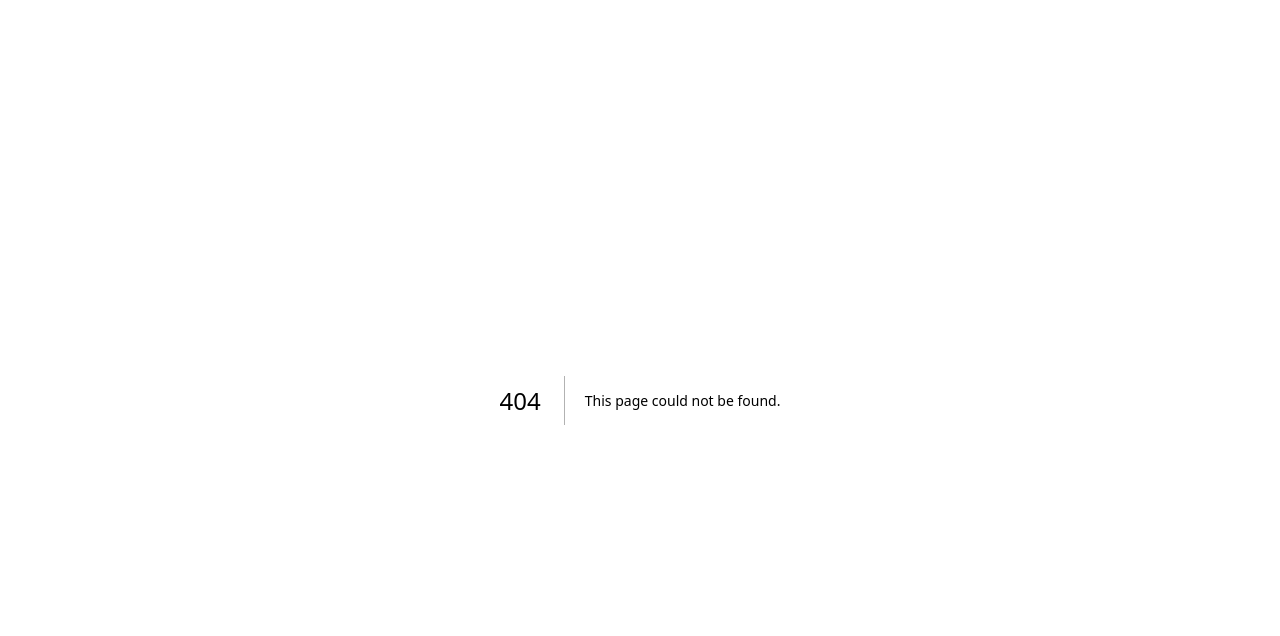
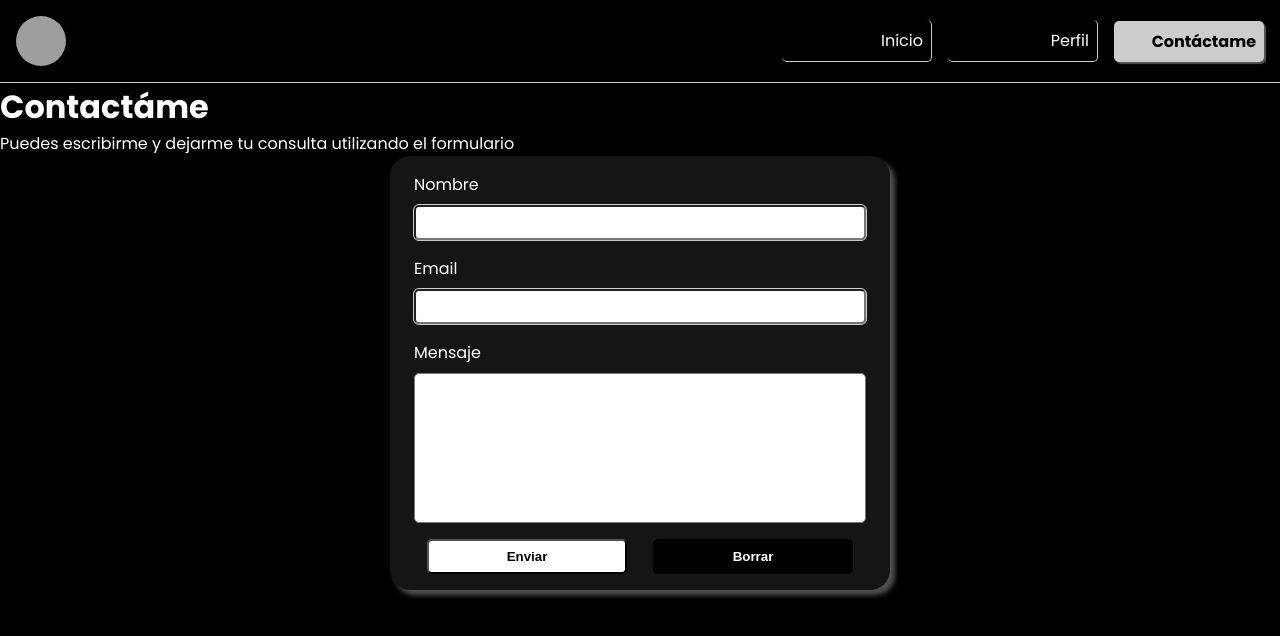
Before and after one commit to Gadd88/prueba_security-system, a Next.js app: page /contactme in a window 1280 px wide. Before the commit this address had no page. Shown: the top 636 px of the page. Built offline with nearby package versions, Linux system fonts and the light colour scheme; grey boxes are pictures that could not be loaded.

Commit message:
add: agregadas rutas requeridas, navbar y form

```diff
--- a/next.config.mjs
+++ b/next.config.mjs
@@ -1,4 +1,8 @@
 /** @type {import('next').NextConfig} */
-const nextConfig = {};
+const nextConfig = {
+    images:{
+        domains: ['randomuser.me', 'cdn-icons-png.flaticon.com']
+    }
+};
 
 export default nextConfig;
--- /dev/null
+++ b/src/app/contactme/page.tsx
@@ -0,0 +1,13 @@
+import { ContactForm } from "@/components";
+
+export default function ContactMe(){
+    return(
+        <main>
+            <h1>Contactáme</h1>
+            <p>Puedes escribirme y dejarme tu consulta utilizando el formulario</p>
+            <section>
+                <ContactForm />
+            </section>
+        </main>
+    )
+}
--- a/src/app/globals.css
+++ b/src/app/globals.css
@@ -1,78 +1,13 @@
 :root {
   --max-width: 1100px;
   --border-radius: 12px;
-  --font-mono: ui-monospace, Menlo, Monaco, "Cascadia Mono", "Segoe UI Mono",
-    "Roboto Mono", "Oxygen Mono", "Ubuntu Monospace", "Source Code Pro",
-    "Fira Mono", "Droid Sans Mono", "Courier New", monospace;
-
   --foreground-rgb: 0, 0, 0;
   --background-start-rgb: 214, 219, 220;
   --background-end-rgb: 255, 255, 255;
-
-  --primary-glow: conic-gradient(
-    from 180deg at 50% 50%,
-    #16abff33 0deg,
-    #0885ff33 55deg,
-    #54d6ff33 120deg,
-    #0071ff33 160deg,
-    transparent 360deg
-  );
-  --secondary-glow: radial-gradient(
-    rgba(255, 255, 255, 1),
-    rgba(255, 255, 255, 0)
-  );
-
-  --tile-start-rgb: 239, 245, 249;
-  --tile-end-rgb: 228, 232, 233;
-  --tile-border: conic-gradient(
-    #00000080,
-    #00000040,
-    #00000030,
-    #00000020,
-    #00000010,
-    #00000010,
-    #00000080
-  );
-
-  --callout-rgb: 238, 240, 241;
-  --callout-border-rgb: 172, 175, 176;
-  --card-rgb: 180, 185, 188;
-  --card-border-rgb: 131, 134, 135;
+  --foreground-rgb: 255, 255, 255;
+  --background-start-rgb: 0, 0, 0;
+  --background-end-rgb: 0, 0, 0;
 }
-
-@media (prefers-color-scheme: dark) {
-  :root {
-    --foreground-rgb: 255, 255, 255;
-    --background-start-rgb: 0, 0, 0;
-    --background-end-rgb: 0, 0, 0;
-
-    --primary-glow: radial-gradient(rgba(1, 65, 255, 0.4), rgba(1, 65, 255, 0));
-    --secondary-glow: linear-gradient(
-      to bottom right,
-      rgba(1, 65, 255, 0),
-      rgba(1, 65, 255, 0),
-      rgba(1, 65, 255, 0.3)
-    );
-
-    --tile-start-rgb: 2, 13, 46;
-    --tile-end-rgb: 2, 5, 19;
-    --tile-border: conic-gradient(
-      #ffffff80,
-      #ffffff40,
-      #ffffff30,
-      #ffffff20,
-      #ffffff10,
-      #ffffff10,
-      #ffffff80
-    );
-
-    --callout-rgb: 20, 20, 20;
-    --callout-border-rgb: 108, 108, 108;
-    --card-rgb: 100, 100, 100;
-    --card-border-rgb: 200, 200, 200;
-  }
-}
-
 * {
   box-sizing: border-box;
   padding: 0;
@@ -93,15 +28,5 @@ body {
       rgb(var(--background-end-rgb))
     )
     rgb(var(--background-start-rgb));
+  height: 100dvh;
 }
-
-a {
-  color: inherit;
-  text-decoration: none;
-}
-
-@media (prefers-color-scheme: dark) {
-  html {
-    color-scheme: dark;
-  }
-}
--- a/src/app/layout.tsx
+++ b/src/app/layout.tsx
@@ -1,12 +1,13 @@
 import type { Metadata } from "next";
 import { Poppins } from "next/font/google";
 import "./globals.css";
+import { Navbar } from "@/components";
 
 const poppins = Poppins({ subsets: ["latin"], weight: ["400", "500", "600", "700"] });
 
 export const metadata: Metadata = {
-  title: "Create Next App",
-  description: "Generated by create next app",
+  title: "Security & System",
+  description: "Prueba técnica frontend para Security and System",
 };
 
 export default function RootLayout({
@@ -17,6 +18,7 @@ export default function RootLayout({
   return (
     <html lang="en">
       <body className={poppins.className}>
+        <Navbar />
         {children}
       </body>
     </html>
--- /dev/null
+++ b/src/components/contact-form/contact-form.tsx
@@ -0,0 +1,28 @@
+'use client'
+import React from 'react'
+import styles from './contact.module.css'
+
+export const ContactForm = () => {
+
+    const formRef = React.useRef<HTMLFormElement>(null)
+  return (
+    <form ref={formRef} className={styles.form}>
+        <div className={styles.formGroup}>
+            <label htmlFor="name">Nombre</label>
+            <input type="text" name='name' id='name' className={styles.formInput}/>
+        </div>
+        <div className={styles.formGroup}>
+            <label htmlFor="email">Email</label>
+            <input type="email" name='email' id='email' className={styles.formInput}/>
+        </div>
+        <div className={styles.formGroup}>
+            <label htmlFor="message">Mensaje</label>
+            <textarea name="message" id="message" className={styles.formTextArea}></textarea>
+        </div>
+        <div className={styles.formButtons}>
+            <button className={styles.btnSubmit} type='submit'>Enviar</button>
+            <button className={styles.btnReset} type='reset'>Borrar</button>
+        </div>
+    </form>
+  )
+}
--- /dev/null
+++ b/src/components/contact-form/contact.module.css
@@ -0,0 +1,65 @@
+.form{
+    display: flex;
+    flex-direction: column;
+    gap: 1rem;
+    width: 100%;
+    max-width: 500px;
+    background-color: #151515;
+    margin: 0 auto;
+    padding: 1rem 1.5rem;
+    border-radius: 20px;
+    box-shadow: 5px 5px 5px #ffffff50;
+    .formGroup{
+        display: flex;
+        flex-direction: column;
+        gap: .5rem;
+        .formInput{
+            padding: .5rem;
+            border-radius: 5px;
+            outline: 1px solid #ccc;
+        }
+        .formTextArea{
+            resize: none;
+            min-height: 150px;
+            border-radius: 5px;
+            height: fit-content
+        }
+    }
+    .formButtons{
+        display: flex;
+        justify-content: space-around;
+        .btnSubmit{
+            padding: .5rem 1rem;
+            border-radius: 5px;
+            min-width: 200px;
+            cursor: pointer;
+            background-color: #fff;
+            font-weight: bold;
+            outline: none;
+            color: #000;
+            transition: .3s;
+            &:hover{
+                /* background-color: #000; */
+                /* color: #fff; */
+                /* transform: translateY(5px) translateX(4px); */
+                /* box-shadow: none; */
+                box-shadow: 4px 2px 10px lightblue, -4px -2px 10px lightblue;
+                outline: none;
+            }
+        }
+        .btnReset{
+            padding: .5rem 1rem;
+            border-radius: 5px;
+            min-width: 200px;
+            cursor: pointer;
+            border: none;
+            background-color: #000;
+            font-weight: bold;
+            color: #fff;
+            transition: .3s;
+            &:hover{
+                box-shadow: 2px 2px 1px lightcyan;
+            }
+        }
+    }
+}
--- /dev/null
+++ b/src/components/index.ts
@@ -0,0 +1,2 @@
+export * from './contact-form/contact-form'
+export * from './navbar/navbar'
--- /dev/null
+++ b/src/components/navbar/navbar.module.css
@@ -0,0 +1,66 @@
+.header{
+    display: flex;
+    justify-content: space-between;
+    align-items: center;
+    padding: 1rem;
+    border-bottom: 1px solid #ccc;
+    .profileSection{
+        display: flex;
+        justify-content: center;
+        align-items: center;
+        .profileFigure{
+            width: 50px;
+            height: 50px;
+            border-radius: 50%;
+            overflow: hidden;
+            .profileImg{
+                width: 100%;
+                height: 100%;
+                object-fit: cover;
+            }
+        }
+    };
+    .nav{
+        .navlinks{
+            display: flex;
+            gap: 1rem;
+            align-items: center;
+            list-style: none;
+            .li{
+                width: 150px;
+                text-align: end;
+                .link{
+                    border-bottom: 1px solid #ccc;
+                    border-right: 1px solid #ccc;
+                    padding: 0.5rem;
+                    border-radius: 5px;
+                    display: block;
+                    cursor: pointer;
+                    transition: .3s;
+                    color: #fff;
+                    &:hover{
+                        background-color: #ccc;
+                        padding: .5rem;
+                        border-radius: 5px;
+                        color: #000;
+                        font-weight: bold;
+                        box-shadow: 2px 2px 1px #555;
+                    }
+                    text-decoration: none;
+                }
+                .active{
+                    background-color: #ccc;
+                    padding: .5rem;
+                    border-radius: 5px;
+                    color: #000;
+                    font-weight: bold;
+                    box-shadow: 2px 2px 1px #555;
+                    display: block;
+                    cursor: pointer;
+                    transition: .3s;
+                    text-decoration: none;
+                }
+            }
+        }
+    }
+}
--- a/src/components/navbar/navbar.tsx
+++ b/src/components/navbar/navbar.tsx
@@ -0,0 +1,44 @@
+'use client'
+import Image from 'next/image'
+import React from 'react'
+import styles from './navbar.module.css'
+import Link from 'next/link'
+import { usePathname } from 'next/navigation'
+
+
+const navLinks = [
+    { title: 'Inicio', path:'/'},
+    { title: 'Perfil', path:'/profile'},
+    { title: 'Contáctame', path:'/contactme'},
+]
+export const Navbar = () => {
+    const pathname = usePathname()
+
+    const isActive = (path: string) => {
+        return pathname === path
+    }
+
+  return (
+    <header className={styles.header}>
+        <section className={styles.profileSection}>
+            <figure className={styles.profileFigure}>
+                <Image src="https://randomuser.me/api/portraits/thumb/men/75.jpg" alt="user profile pic" width={50} height={50} className={styles.profileImg}/>
+            </figure>
+        </section>
+        <nav className={styles.nav}>
+            <ul className={styles.navlinks}>
+                {
+                    navLinks.map(link => (
+                        <li
+                            key={link.title} className={styles.li}>
+                                <Link href={link.path} className={isActive(link.path) ? styles.active : styles.link}>
+                                    {link.title}
+                                </Link>
+                        </li>
+                    ))
+                }
+            </ul>
+        </nav>
+    </header>
+  )
+}
```
Also changed, not shown: src/app/profile/page.tsx (added, +9 -0 lines).
